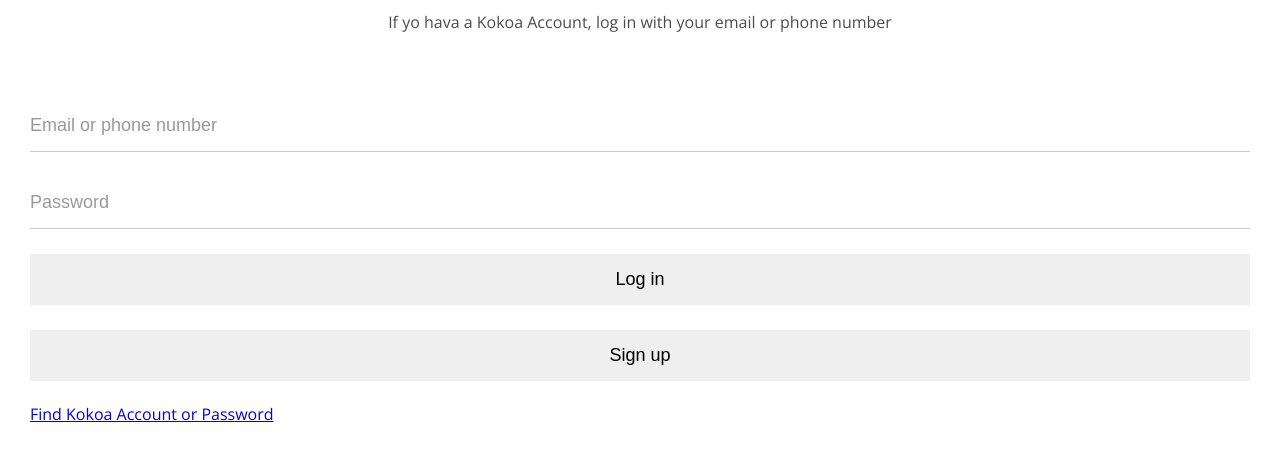
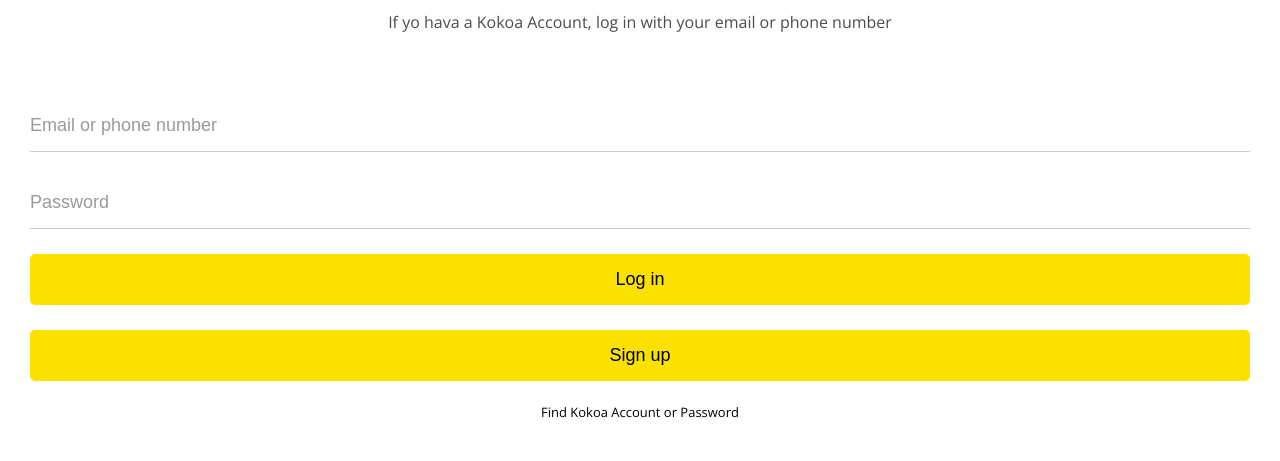
Before and after one commit to shoveller/cocoa-clone, a website: page index.html in a window 1280 px wide. Shown: the part 147-608 px from the top of the page. Drawn offline with nearby package versions, Linux system fonts and the light colour scheme.

Commit message:
feat: step 7

```diff
--- a/index.scss
+++ b/index.scss
@@ -51,4 +51,18 @@
       border-color: var(--yellow);
     }
   }
+
+  & input[type="button"] {
+    background-color: var(--yellow);
+    cursor: pointer;
+    font-weight: 400;
+    border-radius: 5px;
+  }
+
+  & a {
+    text-align: center;
+    text-decoration: none;
+    color: inherit;
+    font-size: 13px;
+  }
 }
```
Also changed, not shown: index.css, 1 other file.
